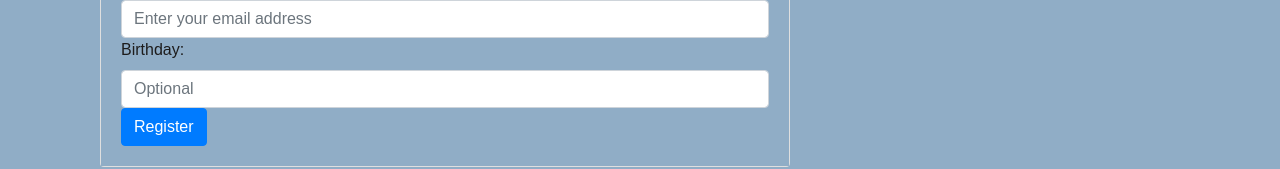
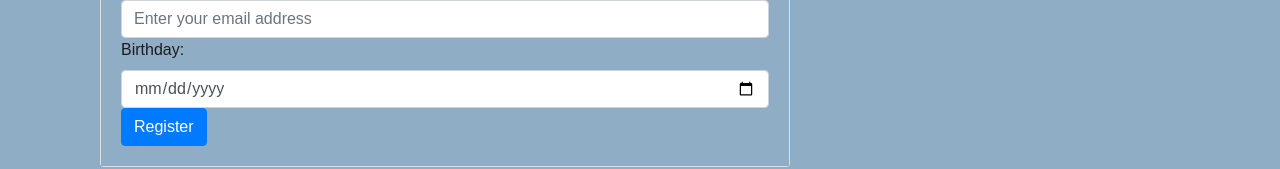
Before and after one commit to warpedpuppy/student-react-assist-km, a React (Vite) app: page /register in a window 1280 px wide. Shown: the part 330-499 px from the top of the page. Built offline with nearby package versions, Linux system fonts and the light colour scheme.

Commit message:
3.6 corrected date in registration view

```diff
--- a/src/components/registration-view/registration-view.jsx
+++ b/src/components/registration-view/registration-view.jsx
@@ -117,7 +117,7 @@ export function RegistrationView(props) {
                   <Form.Group>
                     <Form.Label>Birthday:</Form.Label>
                     <Form.Control
-                      type="birthday"
+                      type="Date"
                       value={birthday}
                       onChange={e => setBirthday(e.target.value)}
                       placeholder='Optional'
```
Also changed, not shown: src/components/profile-view/profile-view.jsx (+0 -9 lines), 2 other files (tests, documents, lock files or other folders).
